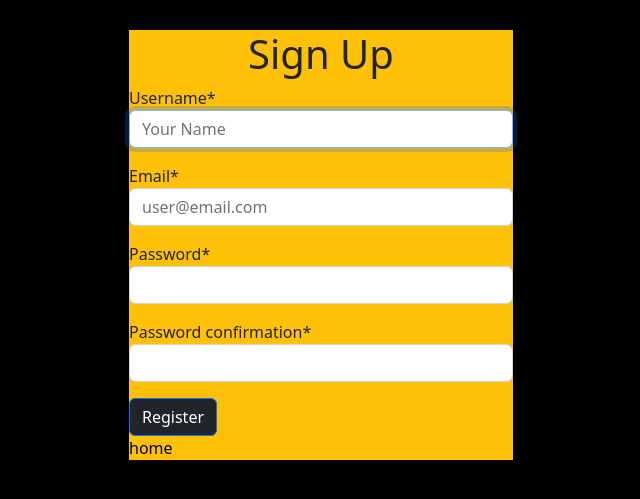
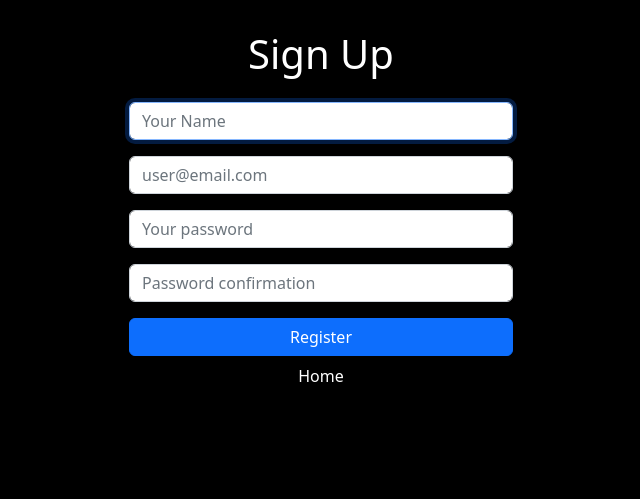
Before and after one commit to mrdethos/password-safe, a Django app: page /signup/ in a window 1280 px wide. Shown: the top 499 px of the page, without its empty margins (319-959 px from the left). Run offline with Django 4.2, Linux system fonts and the light colour scheme; some libraries are stand-ins or nearby versions.

Commit message:
fixed login and register pages

```diff
--- a/password_safe/base/forms.py
+++ b/password_safe/base/forms.py
@@ -3,34 +3,37 @@ from django.contrib.auth.forms import UserCreationForm
 from django.contrib.auth.models import User
 
 
-from crispy_forms.helper import FormHelper
-from crispy_forms.layout import Layout, Fieldset, Submit, MultiField, Div, Field
-
 class NewUserForm(UserCreationForm):
     username    = forms.CharField(
-        label='Username',
+        label='',
         widget=forms.TextInput(attrs={"class": "form-control mb-3", 'placeholder': 'Your Name'})
         )
     email       = forms.EmailField(
-        label='Email',
+        required=True,
+        label='',
         max_length=50,
         widget=forms.EmailInput(attrs={"class":"form-control  mb-3",'placeholder': 'user@email.com'})
         )
     password1   = forms.CharField(
-        label='Password',
-        widget=forms.PasswordInput(attrs={"class":"form-control mb-3"})
+        label='',
+        widget=forms.PasswordInput(attrs={"class":"form-control mb-3", 'placeholder': 'Your password'})
         )
     password2   = forms.CharField(
-        label='Password confirmation',
-        widget=forms.PasswordInput(attrs={"class":"form-control mb-3"})
+        label='',
+        widget=forms.PasswordInput(attrs={"class":"form-control mb-3", 'placeholder': 'Password confirmation'})
         )
     class Meta:
         model  = User
         fields = ("username", "email", "password1", "password2")
 
     def save(self, commit=True):
-        user = super(NewUserForm, self).save(commit=False)
+        user = super(NewUserForm, self).save(commit=True)
+        user.username = self.cleaned_data['username']
         user.email = self.cleaned_data['email']
+        user.password1 = self.cleaned_data['password1']
+        user.password2 = self.cleaned_data['password2']
+
+
         if commit:
             user.save()
         return user
--- a/password_safe/base/templates/base/loginpage.html
+++ b/password_safe/base/templates/base/loginpage.html
@@ -29,9 +29,9 @@
         <form method="POST">
             {% csrf_token %}
             {{ login_form|crispy }}
-            <button class="btn btn-primary" type="submit">Login</button>
+            <button class="btn btn-primary w-100 mt-4 mb-2 ml-5 mr-5 px-3" type="submit">Login</button>
           </form>
-        <a href="{% url 'home' %}">home</a>
+        <a href="{% url 'home' %}">Home</a>
     </div>
 </body>
 
--- a/password_safe/base/templates/base/signup.html
+++ b/password_safe/base/templates/base/signup.html
@@ -12,25 +12,25 @@
         body {
             background-color: #000;
         }
-
         a {
             color: #000;
             text-decoration: none;
         }
+
     </style>
 </head>
 
 <body>
     <div class="d-flex align-items-center justify-content-center flex-column">
-        <div class="bg-warning" style="margin-top: 30px; width: 30%;">
-            <h1 class="d-flex justify-content-center">Sign Up</h1>
+        <div style="margin-top: 30px; width: 30%;">
+            <h1 class="d-flex justify-content-center text-white mb-4">Sign Up</h1>
             <form method="POST">
                 {% load crispy_forms_tags %}
                 {% csrf_token %}
                 {{ register_form|crispy }}
-                <button class="btn btn-primary bg-dark" type="submit">Register</button>
+                <button class="btn btn-primary w-100 mb-2 ml-5 mr-5 px-3" type="submit">Register</button>
             </form>
-            <a href="{% url 'home' %}">home</a>
+            <a href="{% url 'home' %}" class="d-flex justify-content-center text-white">Home</a>
         </div>
     </div>
 </body>
```
Also changed, not shown: password_safe/db.sqlite3.
